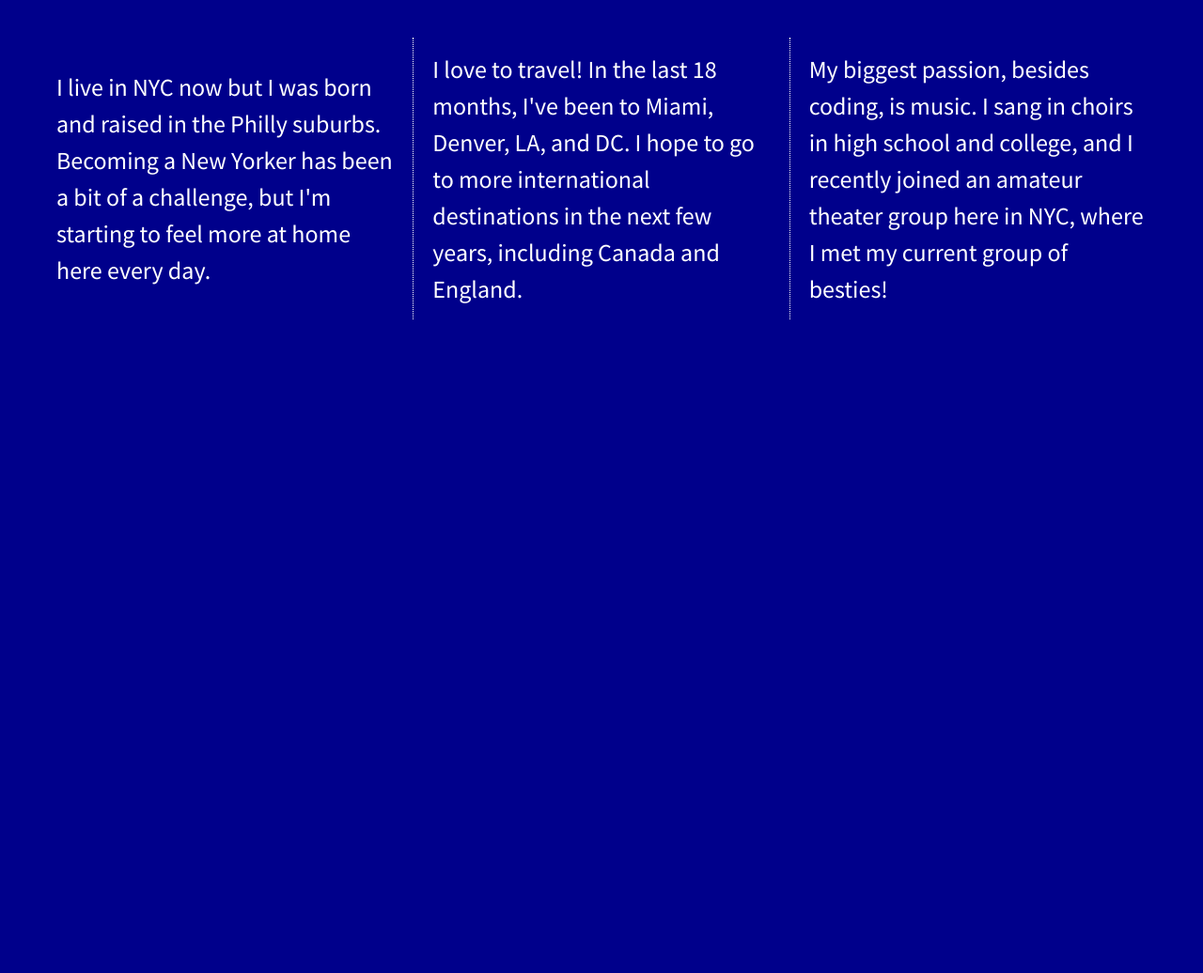
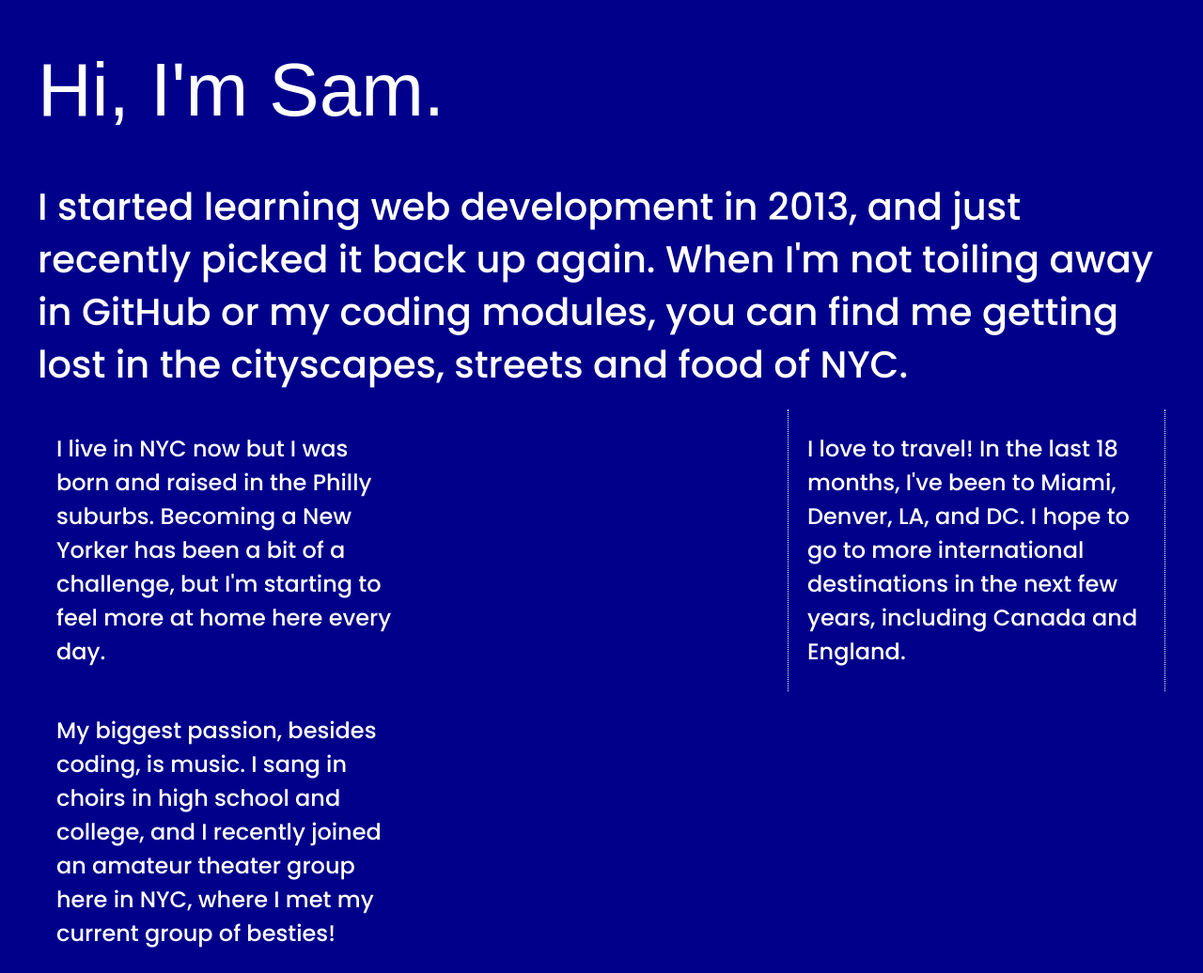
Before and after one commit to andrel-sam/div-flexbox-starter, a plain HTML site: page index.html in a window 1280 px wide. Shown: the whole page at 94% size. Before the commit the page ends 880 px from the top, so only its background shows below. Drawn offline with nearby package versions, Linux system fonts and the light colour scheme; a web font is replaced by a local one.

Commit message:
Added header & main divs to layout, changed fonts, applied flexbox styling

```diff
--- a/css/main.css
+++ b/css/main.css
@@ -102,10 +102,30 @@ html {
 }
 
 body {
-  font-family: 'Source Sans Pro', sans-serif;
+  font-family: 'Poppins', sans-serif;
   padding: 2em;
   font-size: 1.25em;
+  font-weight: 300;
   height: 100%;
+}
+
+header, main {
+    color: white;
+    display: flex;
+    justify-content: center;
+    align-items: center;
+    padding-bottom: 0.5em;
+}
+
+header {
+    font-size: 4em;
+    font-family: 'Vina Sans', sans-serif;
+}
+
+main {
+    font-size: 2em;
+    font-family: 'Poppins', sans-serif;
+    font-weight: 500;
 }
 
 .wrapper {
@@ -113,13 +133,15 @@ body {
   font-weight: 400;
   display: flex;
   justify-content: space-between;
+  align-items: center;
+  flex-flow: row wrap;
 }
 
-.div-1, .div-2, .div-3 {
+.flex-items {
   /*give the divs a width of 30%, add display:flex, set justify-content and align-items to center*/
   color: #fff;
   line-height: 1.5em;
-  font-size: 1.3em;
+  font-size: 1.2em;
   height: 300px;
   display: flex;
   width: 30%;
@@ -128,7 +150,7 @@ body {
   padding: 0 20px;
 }
 
-.div-2 {
+#div-2 {
     border-left: 1px dotted white;
     border-right: 1px dotted white;
 }
--- a/index.html
+++ b/index.html
@@ -13,8 +13,9 @@
         <link rel="stylesheet" href="css/normalize.css">
         <link rel="stylesheet" href="css/main.css">
         <script src="js/vendor/modernizr-2.8.3.min.js"></script>
-        <link href='http://fonts.googleapis.com/css?family=Lora:700' rel='stylesheet' type='text/css'>
-        <link href='http://fonts.googleapis.com/css?family=Source+Sans+Pro:400,700' rel='stylesheet' type='text/css'>
+        <link rel="preconnect" href="https://fonts.googleapis.com">
+        <link rel="preconnect" href="https://fonts.gstatic.com" crossorigin>
+        <link href="https://fonts.googleapis.com/css2?family=Poppins:wght@300;500&family=Vina+Sans&display=swap" rel="stylesheet">
     </head>
     <body>
         <!--[if lt IE 8]>
@@ -22,13 +23,15 @@
         <![endif]-->
 
         <section class="wrapper">
-            <div class="div-1">
+            <header>Hi, I'm Sam.</header>
+            <main>I started learning web development in 2013, and just recently picked it back up again. When I'm not toiling away in GitHub or my coding modules, you can find me getting lost in the cityscapes, streets and food of NYC.</main>
+            <div id="div-1" class="flex-items">
                 I live in NYC now but I was born and raised in the Philly suburbs. Becoming a New Yorker has been a bit of a challenge, but I'm starting to feel more at home here every day.
             </div>
-            <div class="div-2">
+            <div id="div-2" class="flex-items">
                 I love to travel! In the last 18 months, I've been to Miami, Denver, LA, and DC. I hope to go to more international destinations in the next few years, including Canada and England.
             </div>
-            <div class="div-3">
+            <div id="div-3" class="flex-items">
                 My biggest passion, besides coding, is music. I sang in choirs in high school and college, and I recently joined an amateur theater group here in NYC, where I met my current group of besties!
             </div>
         </section>
```
